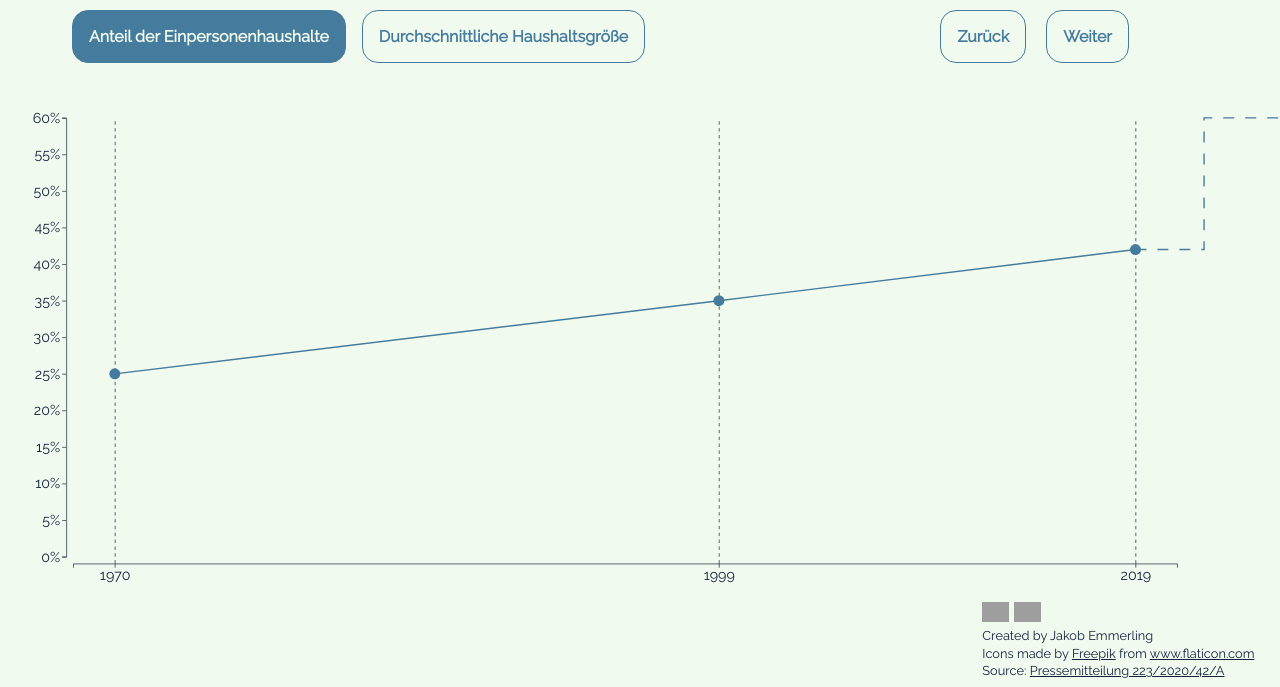
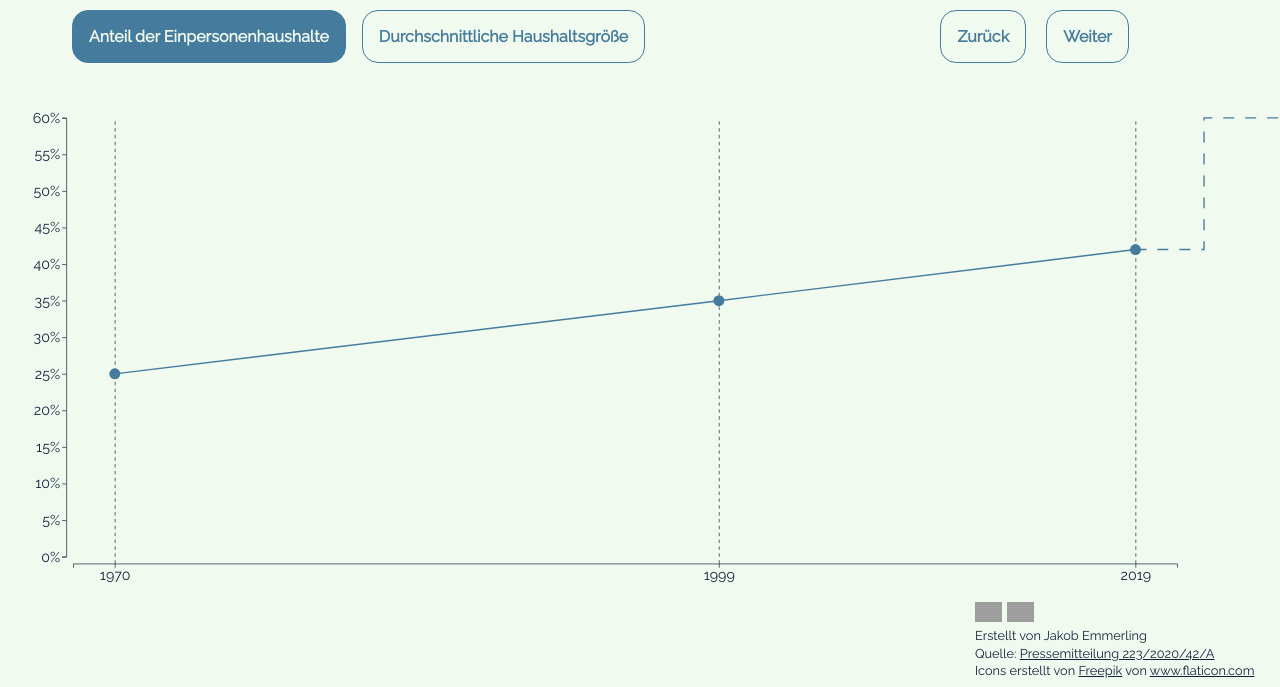
Before and after one commit to Jakob-em/infographic-households, a website built with Parcel: page index.html in a window 1280 px wide. Shown: the part 113-800 px from the top of the page. Built offline with nearby package versions, Linux system fonts and the light colour scheme; grey boxes are pictures that could not be loaded.

Commit message:
Translated meta information

```diff
--- a/index.html
+++ b/index.html
@@ -38,9 +38,9 @@
             <img height="20px" alt="creative commons" src="https://mirrors.creativecommons.org/presskit/icons/cc.svg"/>
             <img height="20px" alt="by" src="https://mirrors.creativecommons.org/presskit/icons/by.svg"/>
         </div>
-        <p>Created by Jakob Emmerling</p>
-        <div>Icons made by <a href="https://www.flaticon.com/authors/freepik" title="Freepik">Freepik</a> from <a href="https://www.flaticon.com/" title="Flaticon">www.flaticon.com</a></div>
-        <p>Source: <a href="https://www.statistik.bayern.de/presse/mitteilungen/2020/pm223/index.html">Pressemitteilung 223/2020/42/A</a></p>
+        <p>Erstellt von Jakob Emmerling</p>
+        <p>Quelle: <a href="https://www.statistik.bayern.de/presse/mitteilungen/2020/pm223/index.html">Pressemitteilung 223/2020/42/A</a></p>
+        <div>Icons erstellt von <a href="https://www.flaticon.com/de/autoren/freepik" title="Freepik">Freepik</a> von <a href="https://www.flaticon.com/de/" title="Flaticon">www.flaticon.com</a></div>
     </div>
 </div>
 <script src="assets/ts/index.ts"></script>
```
